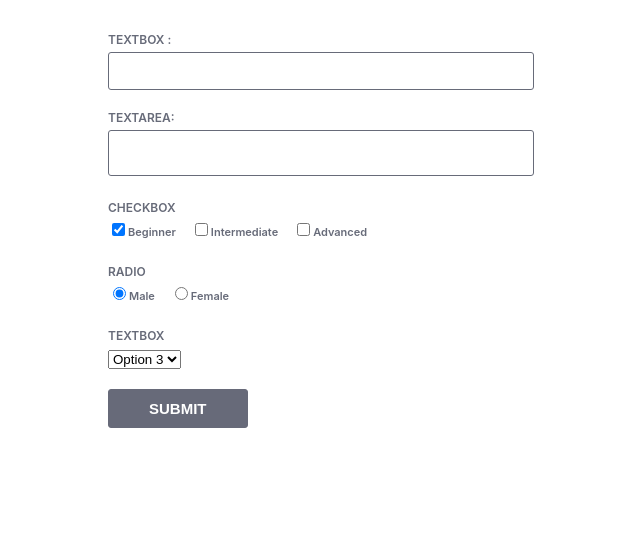
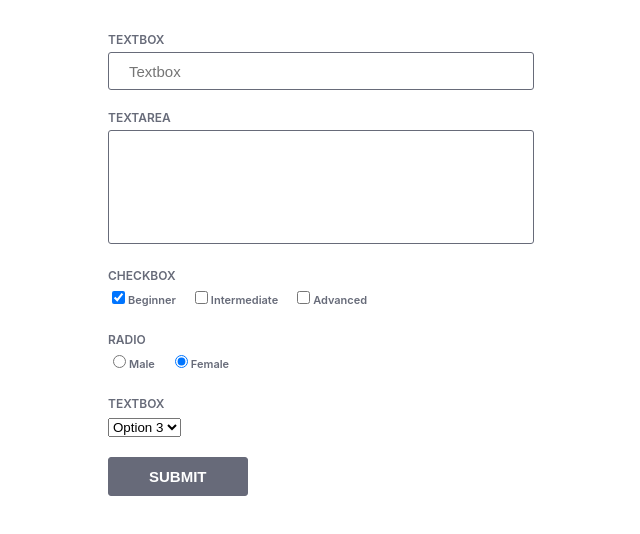
Before and after one commit to thehaystacker/reactjs-playground, a React app: page / in a window 1280 px wide. Shown: the top 534 px of the page, without its empty margins (340-980 px from the left). Built offline with nearby package versions, Linux system fonts and the light colour scheme.

Commit message:
Seperating elements into seperate components

```diff
--- a/src/App/App.js
+++ b/src/App/App.js
@@ -1,8 +1,11 @@
 import React, { Component } from "react";
 import "./App.css";
 
-import Textarea from '../FormElements/Textarea';
-import Select from '../FormElements/Select';
+import Text from "../FormElements/Text";
+import Textarea from "../FormElements/Textarea";
+import Select from "../FormElements/Select";
+import Checkbox from "../FormElements/Checkbox";
+import Radio from "../FormElements/Radio";
 
 class App extends Component {
   state = {
@@ -14,117 +17,103 @@ class App extends Component {
       select: "option1"
     },
     selectOptions: [
-      { value: 'option1', name: 'Option 1' },
-      { value: 'option2', name: 'Option 2' },
-      { value: 'option3', name: 'Option 3' },
-      { value: 'option4', name: 'Option 4' },
+      { value: "option1", name: "Option 1" },
+      { value: "option2", name: "Option 2" },
+      { value: "option3", name: "Option 3" },
+      { value: "option4", name: "Option 4" }
+    ],
+    checkboxes: [
+      {name: 'beginner', value: 'Beginner'},
+      {name: 'intermediate', value: 'Intermediate'},
+      {name: 'advanced', value: 'Advanced'},
     ]
   };
 
   onChangeCB = (event, name) => {
-    console.log("[value]", event.target.value);
-    console.log("[name]", name);
+    // console.log("[value]", event.target.value);
+    // console.log("[name]", name);
 
-    let updatedForm = { ...this.state };
+    let form = { ...this.state.form };
+
+    console.log(" [form] ", form);
 
     switch (name) {
       case "TEXTBOX":
-        updatedForm.textbox = event.target.value;
+        form.textbox = event.target.value;
         break;
 
       case "TEXTAREA":
-        updatedForm.textarea = event.target.value;
+        form.textarea = event.target.value;
         break;
 
       default:
         break;
     }
 
-    this.setState({ form: updatedForm });
+    this.setState({ form });
   };
 
-  onFormSubmitCB = function(event) {
+  onFormSubmitCB = event => {
     event.preventDefault();
 
-    console.log(event);
+    console.log("[form]", this.state.form);
   };
 
   render() {
     return (
       <div className="form-wrap">
         <form action="#" method="POST" onSubmit={this.onFormSubmitCB}>
+          <Text
+            label="Textbox"
+            placeholder="Textbox"
+            className="inp-txt"
+            value={this.state.textbox}
+            onChangeCB={this.onChangeCB}
+          />
+
+          <Textarea
+            label="Textarea"
+            name="textarea"
+            id="textarea"
+            onChangeCB={this.onChangeCB}
+            className="inp-textarea"
+          />
+
           <div className="frm-group">
-            <label htmlFor="">Textbox : {this.state.form.textbox}</label>
-            <input
-              type="text"
-              className="inp-txt"
-              value={this.state.textbox}
-              onChange={event => this.onChangeCB(event, "TEXTBOX")}
+            <label htmlFor="">Checkbox</label>
+            <Checkbox name="level" value="beginner" checked={true} title="Beginner" />
+            <Checkbox name="level" value="intermediate" checked={false} title="Intermediate" />
+            <Checkbox name="level" value="advanced" checked={false} title="Advanced" />
+          </div>
+
+          <div className="frm-group">
+            <label htmlFor="">Radio</label>
+            <Radio
+              name="gender"
+              className="inp-radio"
+              label="Male"
+              value="male"
+              checked={false}
+              id="inp-rdo-male"
+            />
+            <Radio
+              name="gender"
+              className="inp-radio"
+              label="Female"
+              value="female"
+              checked={true}
+              id="inp-rdo-female"
             />
           </div>
 
           <div className="frm-group">
-            <label htmlFor="">Textarea: {this.state.form.textarea}</label>
-            <Textarea name="textarea" id="textarea" onChangeCB={this.onChangeCB} className="inp-textarea" />
-          </div>
-
-          <div className="frm-group">
-            <label htmlFor="">Checkbox</label>
-            <div className="inp-chk-wrap">
-              <label htmlFor="">
-                <input
-                  type="checkbox"
-                  name="level"
-                  id=""
-                  value="beginner"
-                  defaultChecked={true}
-                />
-                Beginner
-              </label>
-            </div>
-            <div className="inp-chk-wrap">
-              <label htmlFor="">
-                <input
-                  type="checkbox"
-                  name="level"
-                  id=""
-                  value="intermediate"
-                />
-                Intermediate
-              </label>
-            </div>
-            <div className="inp-chk-wrap">
-              <label htmlFor="">
-                <input
-                  type="checkbox"
-                  name="level"
-                  id=""
-                  value="advanced"
-                />
-                Advanced
-              </label>
-            </div>
-          </div>
-
-          <div className="frm-group">
-            <label htmlFor="">Radio</label>
-            <div className="inp-rdo-wrap">
-              <label htmlFor="">
-                <input type="radio" name="gender" value="male" defaultChecked="true" />
-                Male
-              </label>
-            </div>
-            <div className="inp-rdo-wrap">
-              <label htmlFor="">
-                <input type="radio" name="gender" value="female" />
-                Female
-              </label>
-            </div>
-          </div>
-
-          <div className="frm-group">
             <label htmlFor="">Textbox</label>
-            <Select id="select" name="select" options={this.state.selectOptions} value="option3" onChangeCB={this.onChangeCB} />
+            <Select
+              name="select"
+              options={this.state.selectOptions}
+              value="option3"
+              onChangeCB={this.onChangeCB}
+            />
           </div>
 
           <div className="frm-btn-grp">
--- /dev/null
+++ b/src/FormElements/Checkbox.js
@@ -0,0 +1,31 @@
+import React, { Component } from "react";
+import PropTypes from "prop-types";
+
+class Checkbox extends Component {
+  static propTypes = {
+    name: PropTypes.string.isRequired,
+    id: PropTypes.string,
+    value: PropTypes.string.isRequired,
+    checked: PropTypes.bool
+  };
+
+  state = {};
+  render() {
+    return (
+      <div className="inp-chk-wrap">
+        <label htmlFor={this.props.id}>
+          <input
+            type="checkbox"
+            name={this.props.name}
+            id={this.props.id}
+            value={this.props.value}
+            defaultChecked={this.props.checked}
+          />
+          {this.props.title}
+        </label>
+      </div>
+    );
+  }
+}
+
+export default Checkbox;
--- /dev/null
+++ b/src/FormElements/Radio.js
@@ -0,0 +1,45 @@
+import React, { Component } from "react";
+import PropTypes from "prop-types";
+
+export default class Radio extends Component {
+  static defaultProps = {
+    checked: false,
+    label: '',
+  };
+
+  static propTypes = {
+    name: PropTypes.string.isRequired,
+    value: PropTypes.string.isRequired,
+    label: PropTypes.string.isRequired,
+    className: PropTypes.string,
+    id: PropTypes.string,
+    checked: PropTypes.bool
+  };
+
+  state = {
+    checked: this.props.checked
+  };
+
+  onChangeCB = () => {
+    this.setState({ checked: !this.state.checked });
+  };
+
+  render() {
+    return (
+      <div className="inp-rdo-wrap">
+        <label htmlFor={this.props.id}>
+          <input
+            type="radio"
+            name={this.props.name}
+            value={this.props.value}
+            className={this.props.className}
+            id={this.props.id}
+            defaultChecked={this.state.checked}
+            onChange={this.onChangeCB}
+          />
+          {this.props.label}
+        </label>
+      </div>
+    );
+  }
+}
--- a/src/FormElements/Select.js
+++ b/src/FormElements/Select.js
@@ -3,27 +3,20 @@ import PropTypes from "prop-types";
 
 export default class Select extends Component {
   static defaultProps = {
-    selected: false,
     value: ""
   };
 
   static propTypes = {
-    id: PropTypes.string.isRequired,
-    name: PropTypes.string.isRequired,
+    id: PropTypes.string,
+    name: PropTypes.string,
     value: PropTypes.string,
     className: PropTypes.string
   };
 
-  state = {
-    selected: this.props.selected
-  };
-
   render() {
-    const { options, value } = this.props;
-
     let selectOptions = null;
-    if (options) {
-      selectOptions = options.map((option, idx) => {
+    if (this.props.options) {
+      selectOptions = this.props.options.map((option, idx) => {
         return (
           <option key={idx} value={option.value}>
             {option.name}
@@ -33,7 +26,7 @@ export default class Select extends Component {
     }
 
     return (
-      <select defaultValue={value} onChange={this.props.onchangeCB}>
+      <select defaultValue={this.props.value} onChange={this.props.onchangeCB}>
         {selectOptions}
       </select>
     );
--- /dev/null
+++ b/src/FormElements/Text.js
@@ -0,0 +1,27 @@
+import React, { Component } from "react";
+import PropTypes from "prop-types";
+
+class Text extends Component {
+  static propTypes = {
+    className: PropTypes.string,
+    placeholder: PropTypes.string,
+    value: PropTypes.string
+  };
+
+  render() {
+    return (
+      <div className="frm-group">
+        <label htmlFor={this.props.id}>{this.props.label}</label>
+        <input
+          type="text"
+          placeholder={this.props.placeholder}
+          className={this.props.className}
+          value={this.props.value}
+          onChange={event => this.props.onChangeCB(event, "TEXTBOX")}
+        />
+      </div>
+    );
+  }
+}
+
+export default Text;
--- a/src/FormElements/Textarea.js
+++ b/src/FormElements/Textarea.js
@@ -3,14 +3,19 @@ import PropTypes from "prop-types";
 
 export default class Textarea extends Component {
   static defaultProps = {
-    value: ""
+    value: "",
+    rows: "6",
+    cols: "6"
   };
 
   static propTypes = {
     id: PropTypes.string.isRequired,
+    label: PropTypes.string,
     name: PropTypes.string.isRequired,
     className: PropTypes.string.isRequired,
-    value: PropTypes.string
+    value: PropTypes.string,
+    rows: PropTypes.string,
+    cols: PropTypes.string
   };
 
   state = {
@@ -19,13 +24,18 @@ export default class Textarea extends Component {
 
   render() {
     return (
+      <div className="frm-group">
+        <label htmlFor="">{this.props.label}</label>
         <textarea
           id={this.props.id}
           name={this.props.name}
           className={this.props.className}
           defaultValue={this.state.value}
+          rows={this.props.rows}
+          cols={this.props.cols}
           onChange={this.props.onChangeCB}
         />
+      </div>
     );
   }
 }
```
Lines whose indentation alone changed are shown as unchanged.
